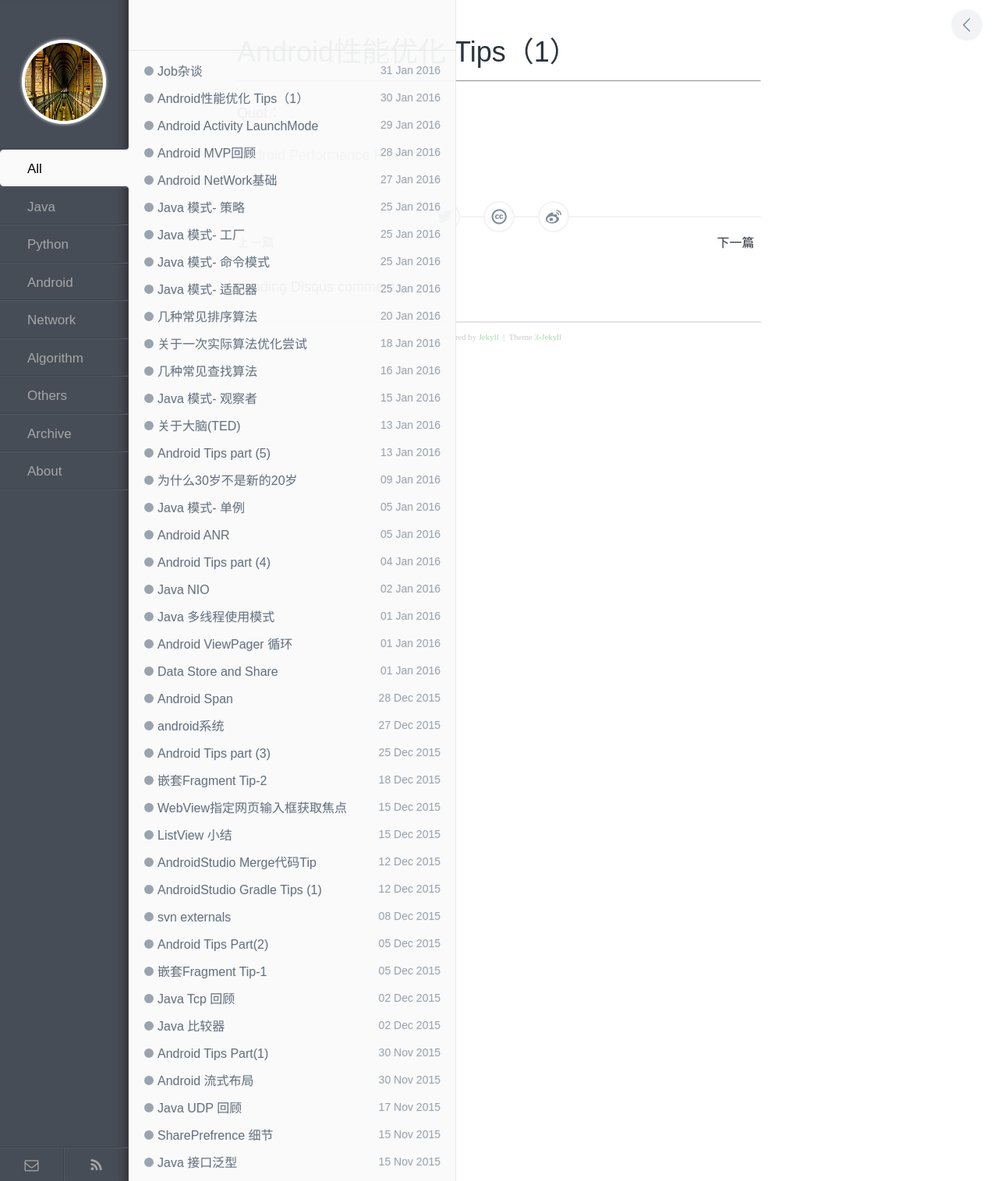
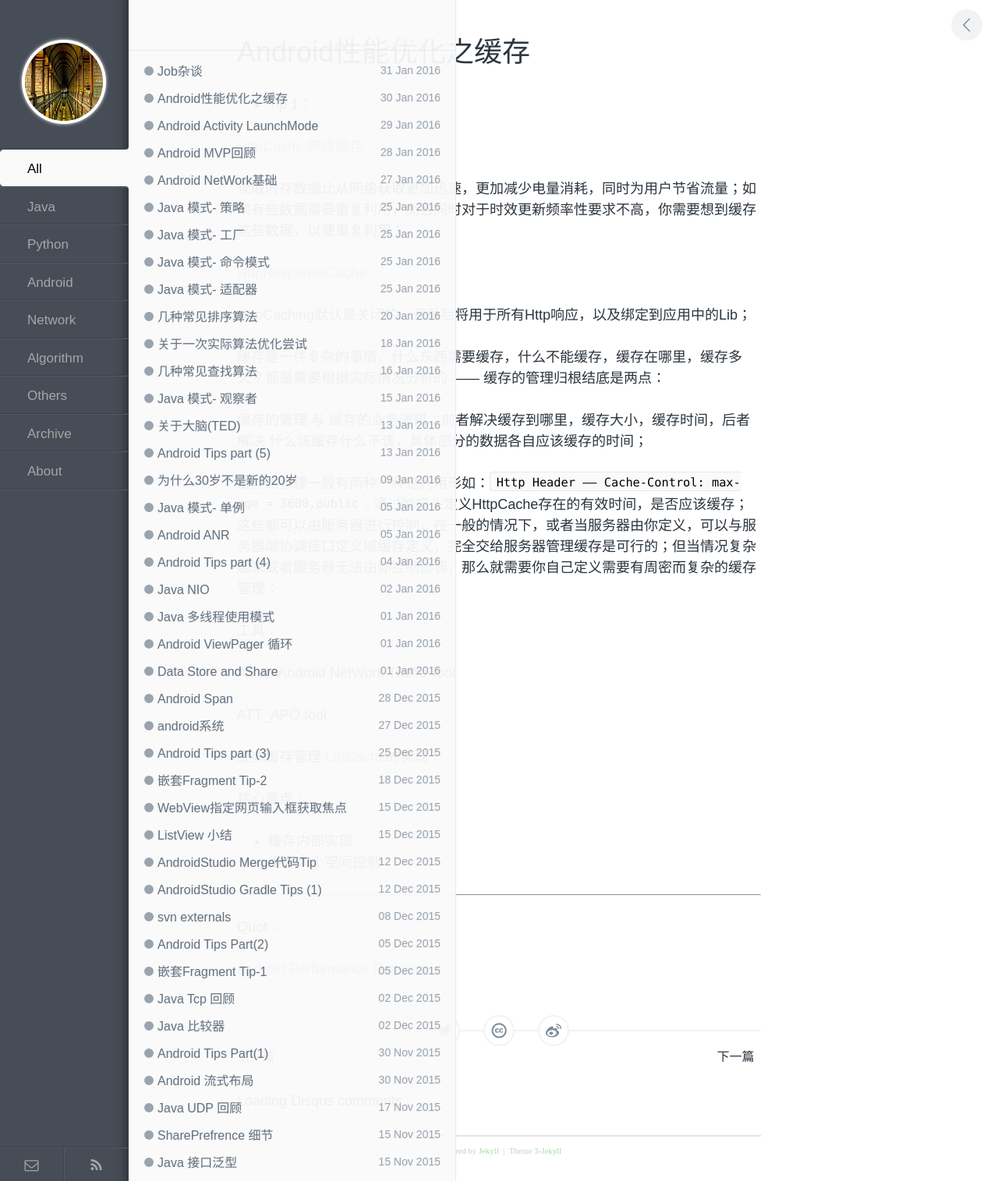
Before and after one commit to enlipan/enlipan.github.io, a Jekyll site: the page built from _posts/2016-01-30-android-performance-1.md, in a window 1280 px wide. Shown: the whole page at 78% size. Built offline with Jekyll 4.4.1, drawn with Linux system fonts in a browser that asks for light colours; nearby versions of some CDN libraries; comment, search, counter and statistics services are not loaded.

Commit message:
modify pages android performance 1

```diff
--- a/_posts/2016-01-30-android-performance-1.md
+++ b/_posts/2016-01-30-android-performance-1.md
@@ -1,12 +1,39 @@
 ---
 layout: post
-title: Android性能优化 Tips（1）
+title: Android性能优化之缓存
 category: android
 ---
+* Tip 1：
+
+[HttpCache 网络缓存](https://www.youtube.com/watch?v=7lxVqqWwTb0&index=1&list=PLWz5rJ2EKKc9CBxr3BVjPTPoDPLdPIFCE)
+
+读取内存数据比从网络获取更加迅速，更加减少电量消耗，同时为用户节省流量；如果有些数据需要重复利用，而且同时对于时效更新频率性要求不高，你需要想到缓存这些数据，以便重复利用；
+
+[HttpResponseCache](http://developer.android.com/reference/android/net/http/HttpResponseCache.html?utm_campaign=android_series_#cachematters_for_networking_101315&utm_source=anddev&utm_medium=yt-annt)
+
+HttpCaching默认是关闭的，开启后将用于所有Http响应，以及绑定到应用中的Lib；
+
+缓存是一件复杂的事情，什么东西需要缓存，什么不能缓存，缓存在哪里，缓存多久？都是需要根据实际情况分析的 —— 缓存的管理归根结底是两点：
+
+缓存的管理 与 缓存的业务逻辑：前者解决缓存到哪里，缓存大小，缓存时间，后者解决 什么该缓存什么不该，具体部分的数据各自应该缓存的时间；
 
 
+缓存的管理一般有两种一种是利用形如：`Http Header —— Cache-Control: max-age = 3600,public`,  通过响应头定义HttpCache存在的有效时间，是否应该缓存；这些都可以由服务器进行控制，在一般的情况下，或者当服务器由你定义，可以与服务器端协调接口定义域缓存定义，完全交给服务器管理缓存是可行的；但当情况复杂起来或者服务器无法由你控制协调，那么就需要你自己定义需要有周密而复杂的缓存管理；
+
+工具：
+
+AS 之 Android NetWork Traffic Tool
+
+ATT_APO tool
 
 
+经典缓存管理 [LruCache](https://android.googlesource.com/platform/frameworks/base/+/refs/heads/master/core/java/android/util/LruCache.java)的实现：
+
+核心要点：
+
+* 缓存内部实现
+
+* 缓存大小空间控制
 
 
 
```
Also changed, not shown: _posts/2016-01-31-android-job-1.md (+4 -4 lines).
